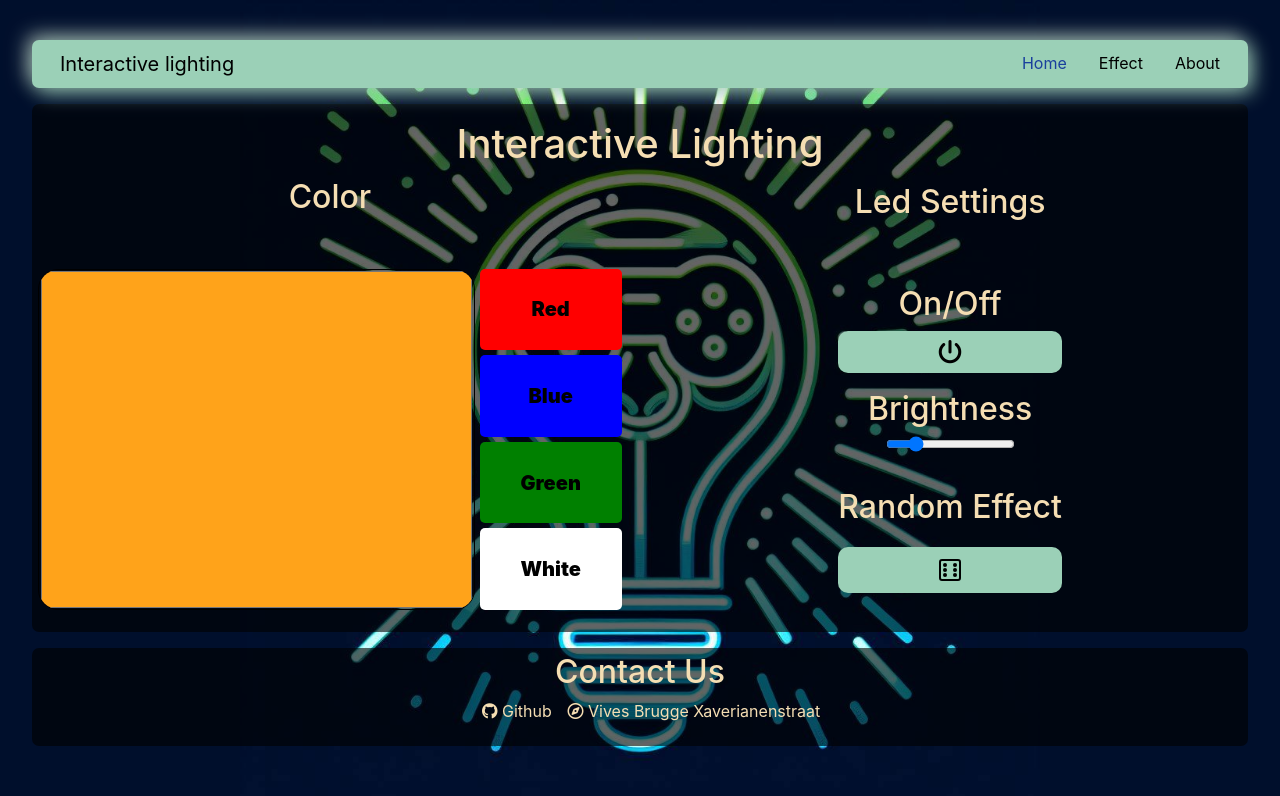
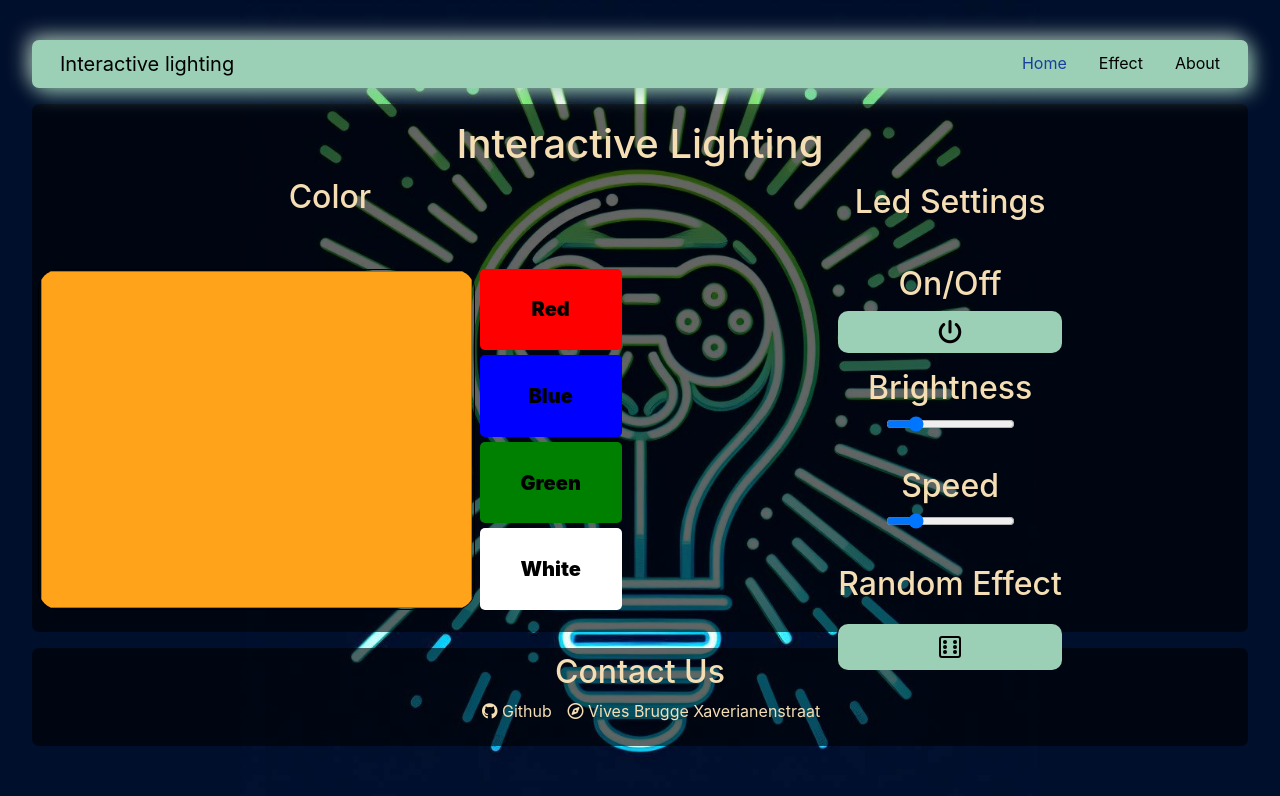
Before and after one commit to vives-project-xp/InteractiveLighting, a Vue app in the folder frontend/: page / in a window 1280 px wide. Shown: the top 796 px of the page. Built offline with nearby package versions, Linux system fonts and the light colour scheme; no server answers.

Commit message:
added speed slider in home

```diff
--- a/frontend/src/views/HomeView.vue
+++ b/frontend/src/views/HomeView.vue
@@ -92,6 +92,17 @@ import dotenv from "dotenv";
             @input="getBrightnessValue()"
           />
         </div>
+        <div class="grid-item-ledControls" id="speedDiv">
+          <h2>Speed</h2>
+          <input
+            type="range"
+            id="speed"
+            min="0"
+            max="255"
+            value="50"
+            @input="getSpeedValue()"
+          />
+        </div>
         <div class="grid-item-ledControls" id="randomEffectDiv">
           <h2>Random Effect</h2>
           <br />
@@ -170,6 +181,20 @@ export default {
     },
     getBrightnessValue() {
       const brightness = document.getElementById("brightness").value;
+      const payload = {
+        brightness: parseInt(brightness),
+      };
+      axios
+        .post(`http://${this.backendUrl}/brightness`, payload)
+        .then((response) => {
+          console.log(response);
+        })
+        .catch((error) => {
+          console.error(error);
+        });
+    },
+    getSpeedValue() {
+      const brightness = document.getElementById("speed").value;
       const payload = {
         brightness: parseInt(brightness),
       };
@@ -446,6 +471,45 @@ footer {
   background: rgb(155, 208, 183);
 }
 
+#speedDiv{
+  justify-content: center;
+  align-items: center;
+  width: 100%;
+  height: 100%;
+}
+
+#speedslider {
+  width: 100%;
+  height: 1.5vh;
+  border-radius: 5px;
+  background: #d3d3d3;
+  outline: none;
+  -webkit-transition: 0.2s;
+  transition: opacity 0.2s;
+}
+
+#speedslider::-webkit-slider-thumb {
+  -webkit-appearance: none;
+  appearance: none;
+  width: 3.5vh;
+  height: 3.5vh;
+  border-radius: 50%;
+  background: rgb(155, 208, 183);
+  cursor: pointer;
+}
+
+#speedslider::-webkit-slider-thumb:hover {
+  background-color: rgb(217, 151, 116);
+  transition: 1000ms;
+}
+
+#speedslider::-moz-range-thumb {
+  width: 1vw;
+  height: 1vh;
+  border-radius: 50%;
+  background: rgb(155, 208, 183);
+}
+
 #randomEffectDiv {
   justify-content: center;
   align-items: center;
```
Also changed, not shown: 1 other file (tests, documents, lock files or other folders).
